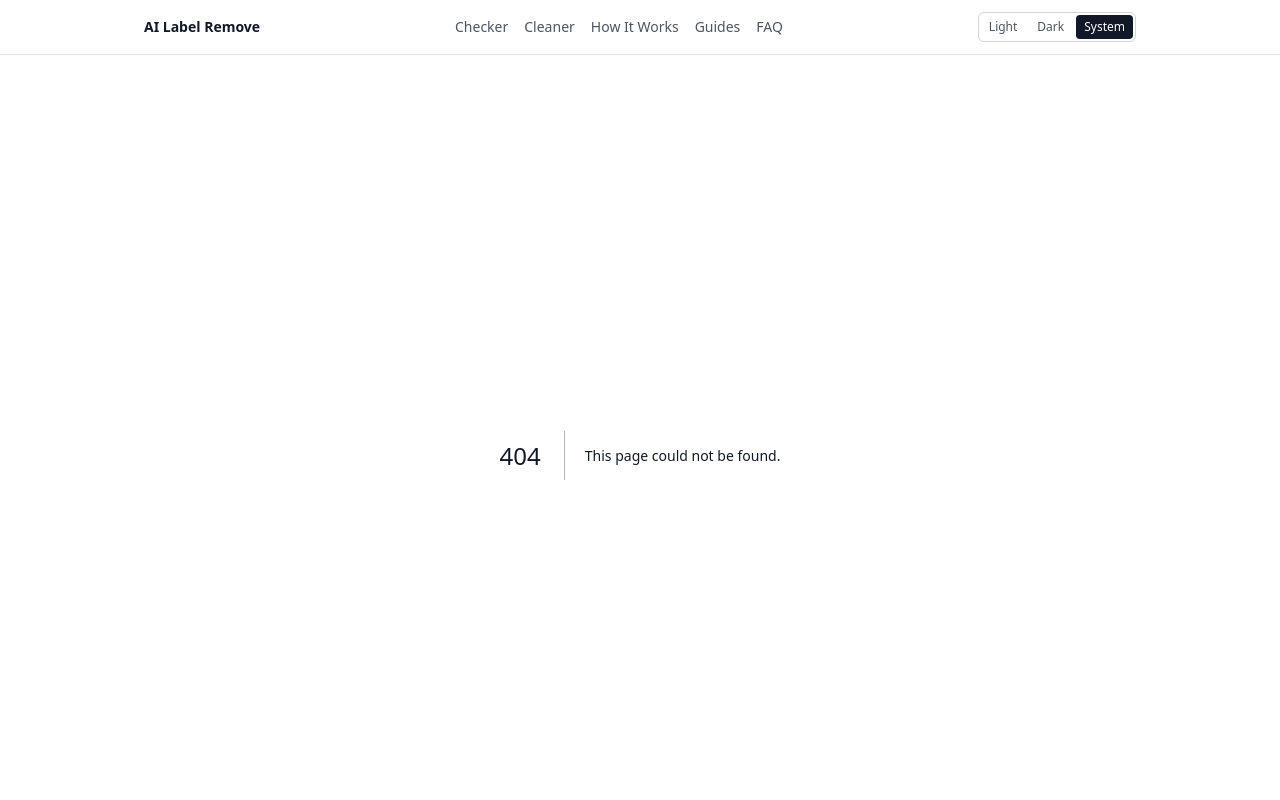
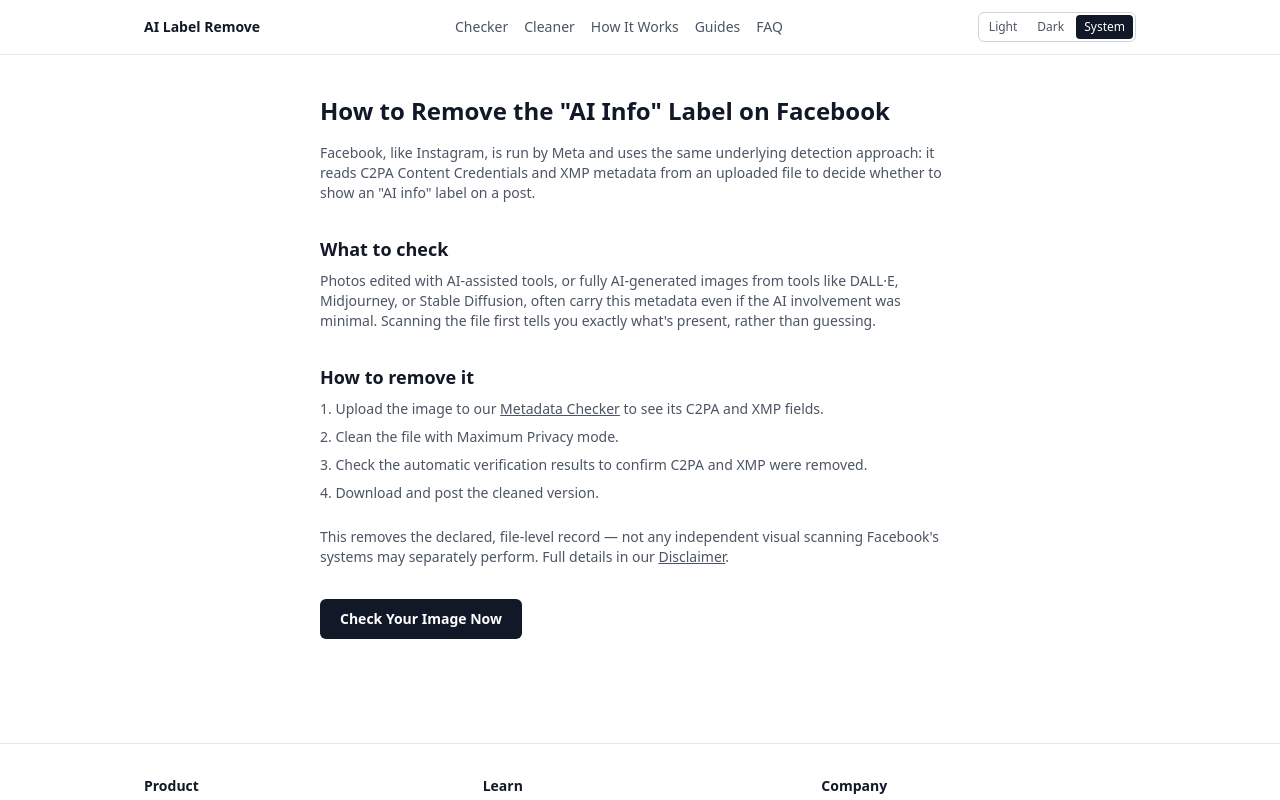
Before and after one commit to ailabelremove/ailabelremove, a Next.js app: page /facebook-ai-label-guide in a window 1280 px wide. Before the commit this address had no page. Shown: the top 800 px of the page. Built offline with nearby package versions, Linux system fonts and the light colour scheme.

Commit message:
Create page.tsx

```diff
--- /dev/null
+++ b/app/facebook-ai-label-guide/page.tsx
@@ -0,0 +1,74 @@
+import type { Metadata } from "next";
+import Link from "next/link";
+
+export const metadata: Metadata = {
+  title: "How to Remove the 'AI Info' Label on Facebook | AI Label Remove",
+  description:
+    "Why Facebook shows an AI info label on uploaded photos, and how to remove the C2PA and XMP metadata that triggers it.",
+  alternates: { canonical: "/facebook-ai-label-guide" },
+};
+
+export default function FacebookGuidePage() {
+  return (
+    <main className="mx-auto max-w-2xl px-4 py-10">
+      <h1 className="text-2xl font-semibold text-gray-900 dark:text-gray-100">
+        How to Remove the "AI Info" Label on Facebook
+      </h1>
+
+      <p className="mt-4 text-sm text-gray-600 dark:text-gray-300">
+        Facebook, like Instagram, is run by Meta and uses the same
+        underlying detection approach: it reads C2PA Content Credentials and
+        XMP metadata from an uploaded file to decide whether to show an "AI
+        info" label on a post.
+      </p>
+
+      <h2 className="mt-8 text-lg font-semibold text-gray-900 dark:text-gray-100">
+        What to check
+      </h2>
+      <p className="mt-2 text-sm text-gray-600 dark:text-gray-300">
+        Photos edited with AI-assisted tools, or fully AI-generated images
+        from tools like DALL·E, Midjourney, or Stable Diffusion, often carry
+        this metadata even if the AI involvement was minimal. Scanning the
+        file first tells you exactly what's present, rather than guessing.
+      </p>
+
+      <h2 className="mt-8 text-lg font-semibold text-gray-900 dark:text-gray-100">
+        How to remove it
+      </h2>
+      <ol className="mt-2 flex flex-col gap-2 text-sm text-gray-600 dark:text-gray-300">
+        <li>
+          1. Upload the image to our{" "}
+          <Link href="/checker" className="underline">
+            Metadata Checker
+          </Link>{" "}
+          to see its C2PA and XMP fields.
+        </li>
+        <li>2. Clean the file with Maximum Privacy mode.</li>
+        <li>
+          3. Check the automatic verification results to confirm C2PA and
+          XMP were removed.
+        </li>
+        <li>4. Download and post the cleaned version.</li>
+      </ol>
+
+      <p className="mt-6 text-sm text-gray-600 dark:text-gray-300">
+        This removes the declared, file-level record — not any independent
+        visual scanning Facebook's systems may separately perform. Full
+        details in our{" "}
+        <Link href="/disclaimer" className="underline">
+          Disclaimer
+        </Link>
+        .
+      </p>
+
+      <div className="mt-8">
+        <Link
+          href="/checker"
+          className="inline-block rounded-md bg-gray-900 px-5 py-2.5 text-sm font-semibold text-white dark:bg-white dark:text-gray-900"
+        >
+          Check Your Image Now
+        </Link>
+      </div>
+    </main>
+  );
+}
```
